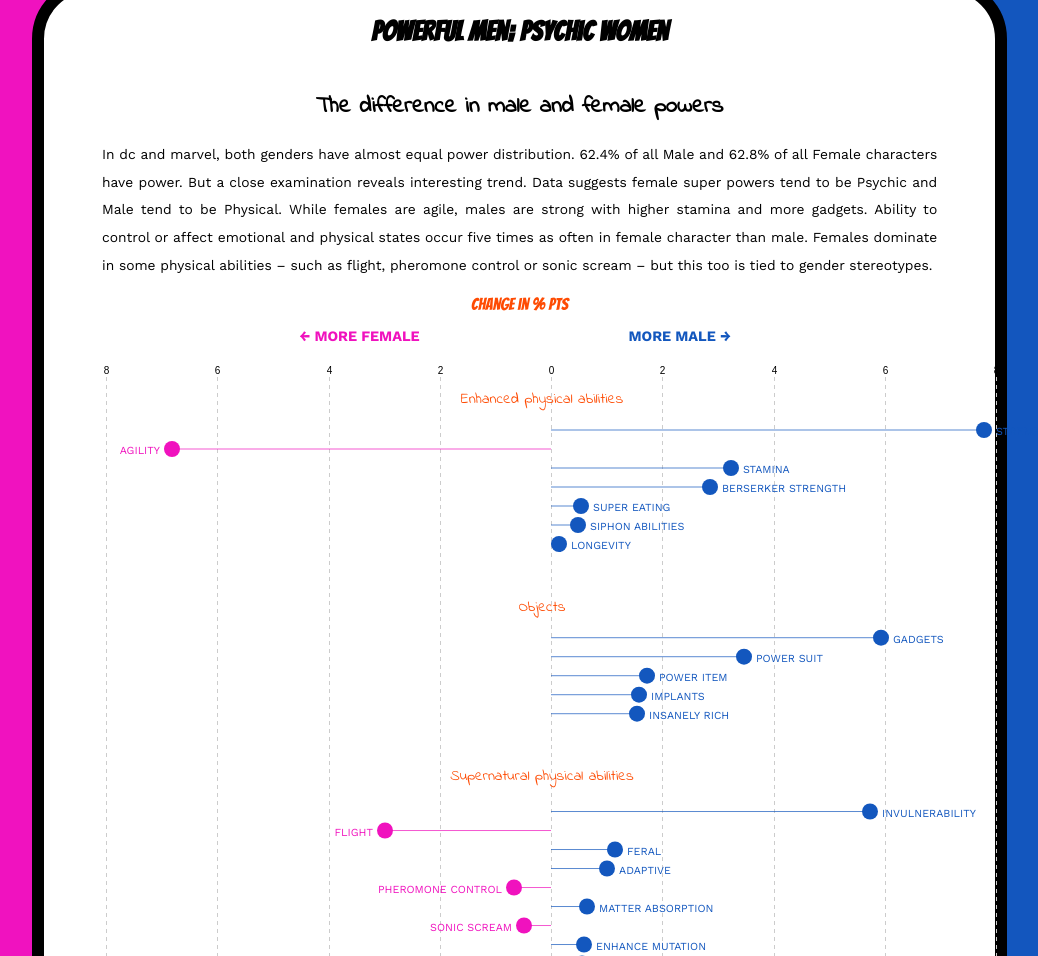
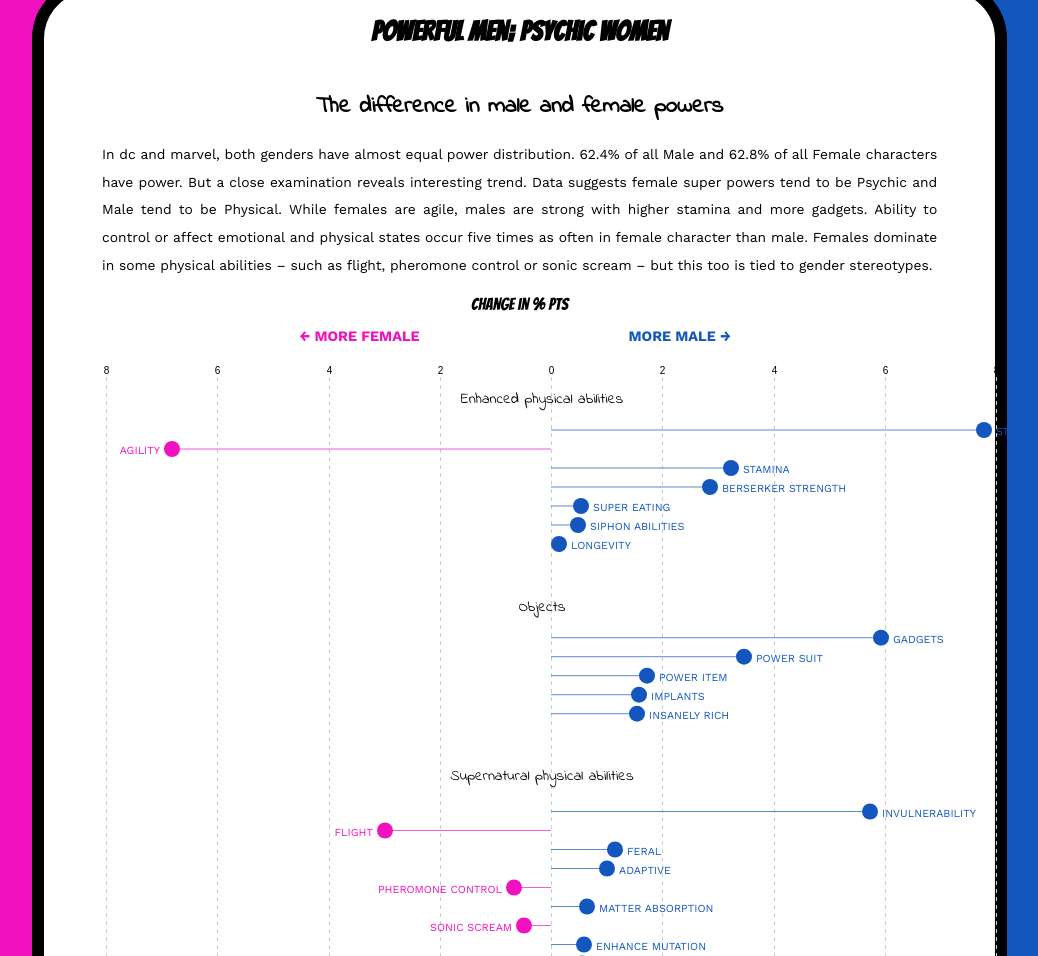
Before and after one commit to benojeya/benojeya-comicvine.github.io, a plain HTML site: page index.html in a window 1280 px wide. Shown: the part 5244-6200 px from the top of the page, without its empty margins (202-1240 px from the left). Drawn offline with Linux system fonts and the light colour scheme.

Commit message:
modified some colors

```diff
--- a/assets/css/style.css
+++ b/assets/css/style.css
@@ -419,7 +419,7 @@
     text-align-last: left;
     text-decoration: underline;
     text-transform: uppercase;
-    color: #fe4b03;
+    /* color: #fe4b03; */
 }
 #page8 .description p {
     padding: 0 0;
@@ -430,7 +430,7 @@
     text-align: center;
     font-size: 1.4em;
     padding: 0;
-    color: #fe4b03;
+    /* color: #fe4b03; */
     font-family: "heading";
 }
 .chart__labels {
--- a/js/modules/hBar-funnel.js
+++ b/js/modules/hBar-funnel.js
@@ -8,7 +8,6 @@
         g.selectAll(".tick line").attr("stroke", "#777").attr("opacity", "0");
         g.selectAll(".tick text").attr("dy", -25).attr("class", "label").attr("font-size","1.5em")
             .attr("font-family", "subHeading")
-            .attr("fill", "#fe4b03");
     }
 
     let hBar_div = document.createDocumentFragment();
```
